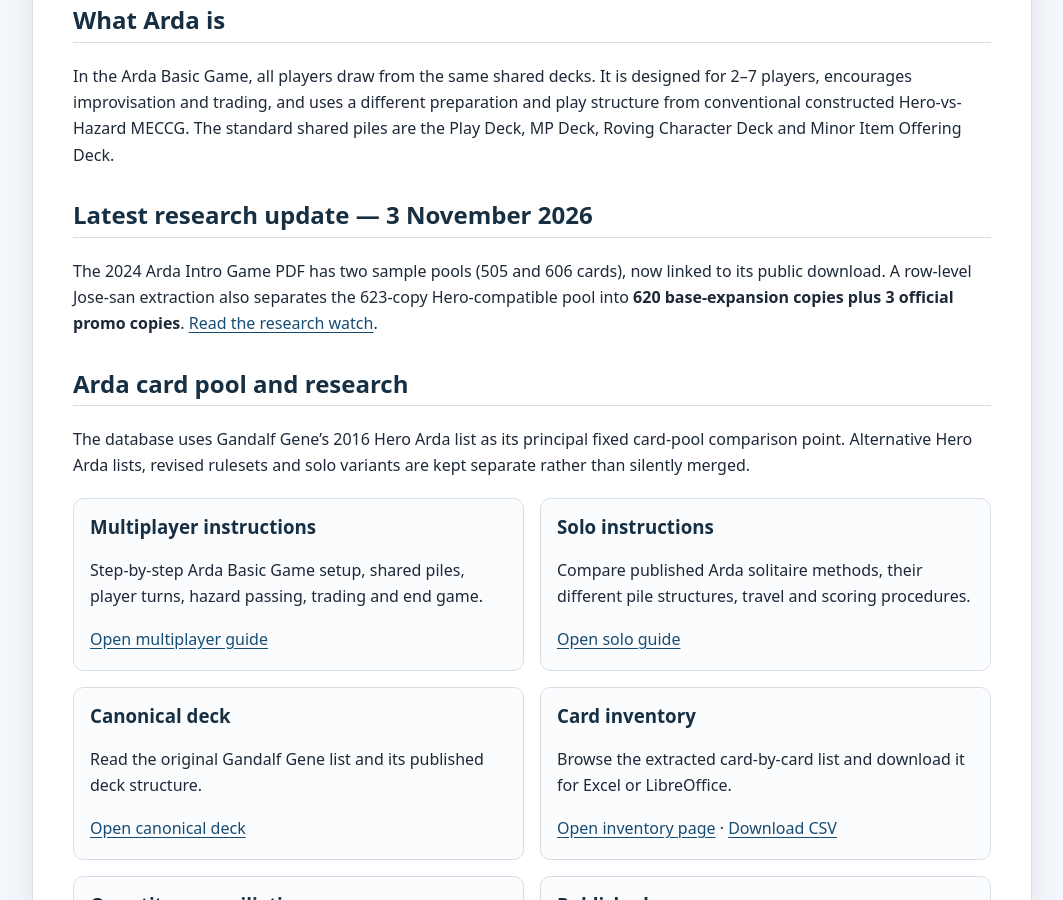
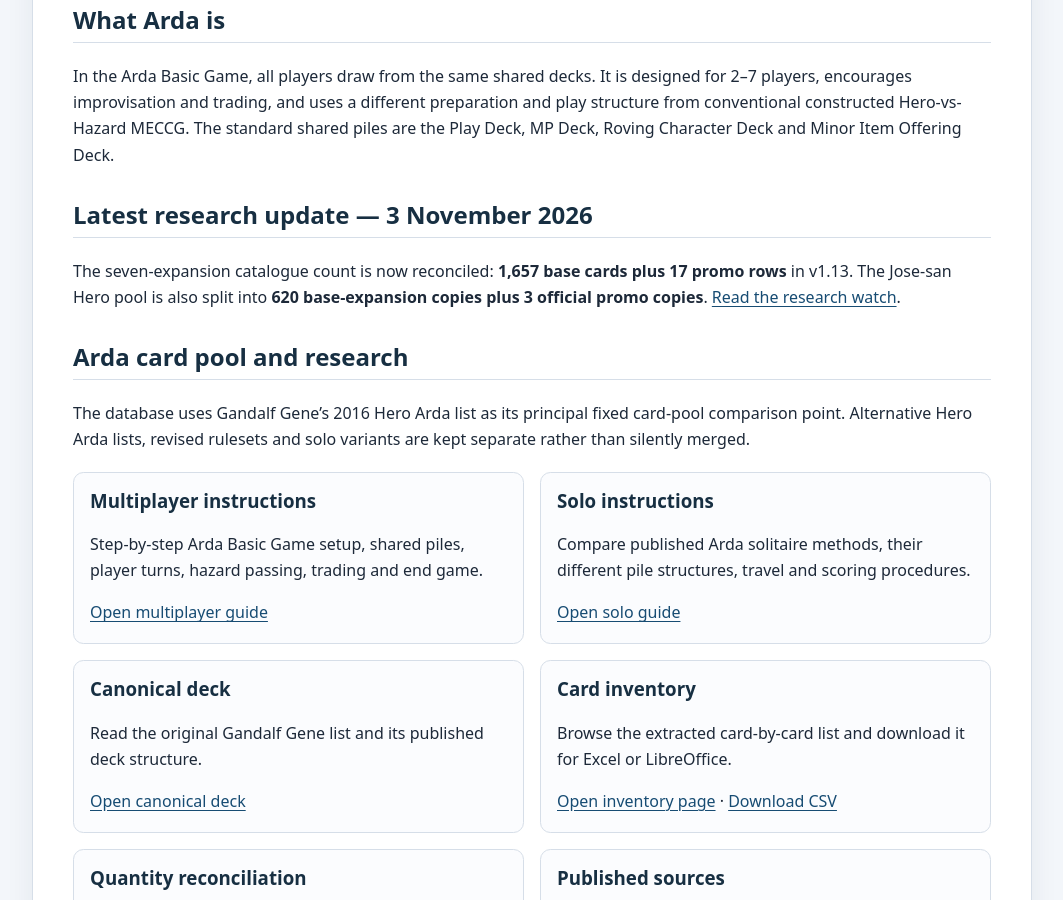
Before and after one commit to JamSpot/meccg-arda-master-database, a Jekyll site: the page built from index.md, in a window 1280 px wide and 900 px high, scrolled down 1270 px. Shown: the whole window, without its empty margins (108-1171 px from the left). Built offline with Jekyll 4.4.1, drawn with Linux system fonts in a browser that asks for light colours.

Commit message:
Surface resolved expansion catalogue counts on homepage

```diff
--- a/index.md
+++ b/index.md
@@ -36,7 +36,7 @@ In the Arda Basic Game, all players draw from the same shared decks. It is desig
 
 ## Latest research update — 3 November 2026
 
-The 2024 Arda Intro Game PDF has two sample pools (505 and 606 cards), now linked to its public download. A row-level Jose-san extraction also separates the 623-copy Hero-compatible pool into **620 base-expansion copies plus 3 official promo copies**. [Read the research watch](docs/research-watch-2026-11-03.html).
+The seven-expansion catalogue count is now reconciled: **1,657 base cards plus 17 promo rows** in v1.13. The Jose-san Hero pool is also split into **620 base-expansion copies plus 3 official promo copies**. [Read the research watch](docs/research-watch-2026-11-03.html).
 
 ## Arda card pool and research
 
```
